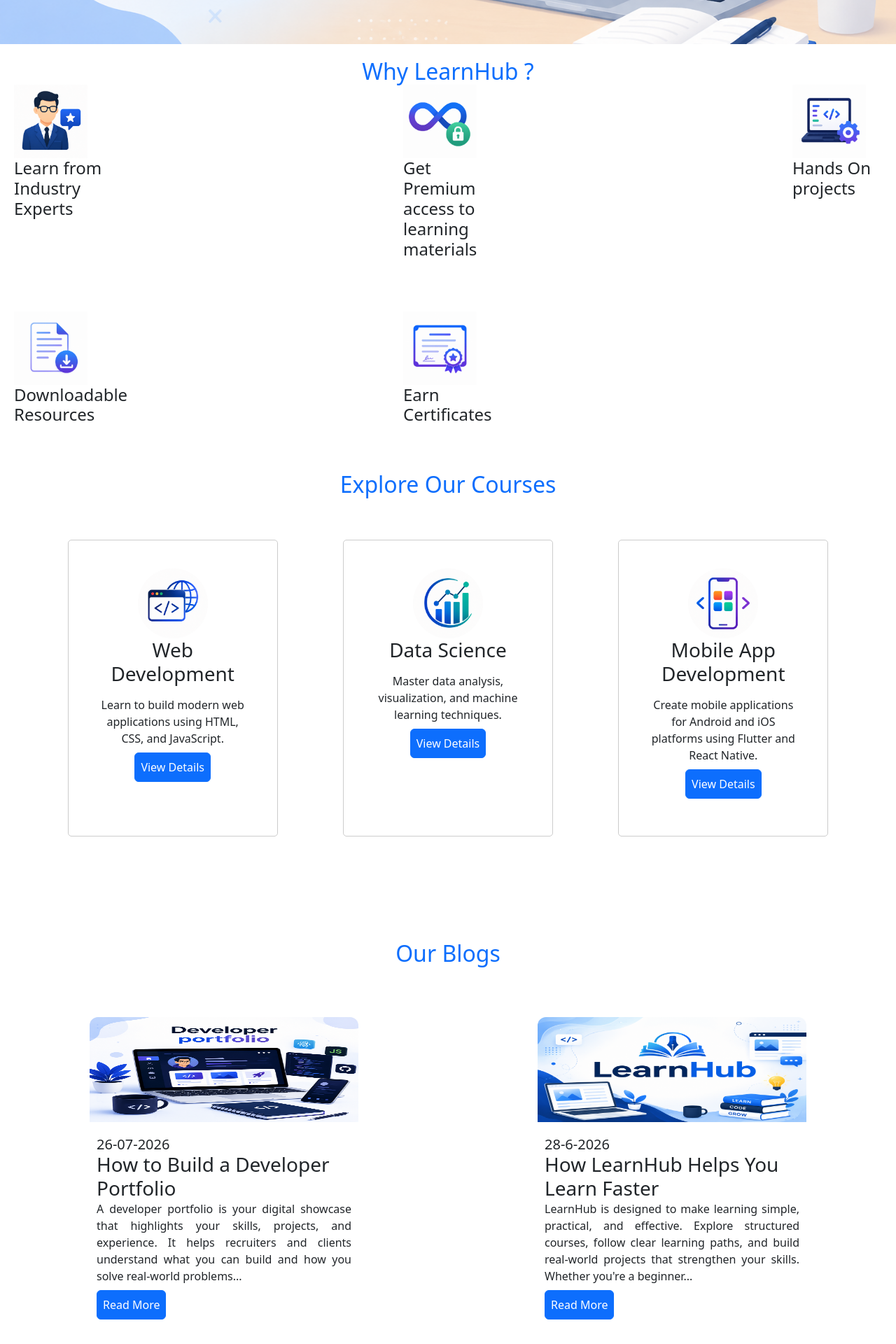
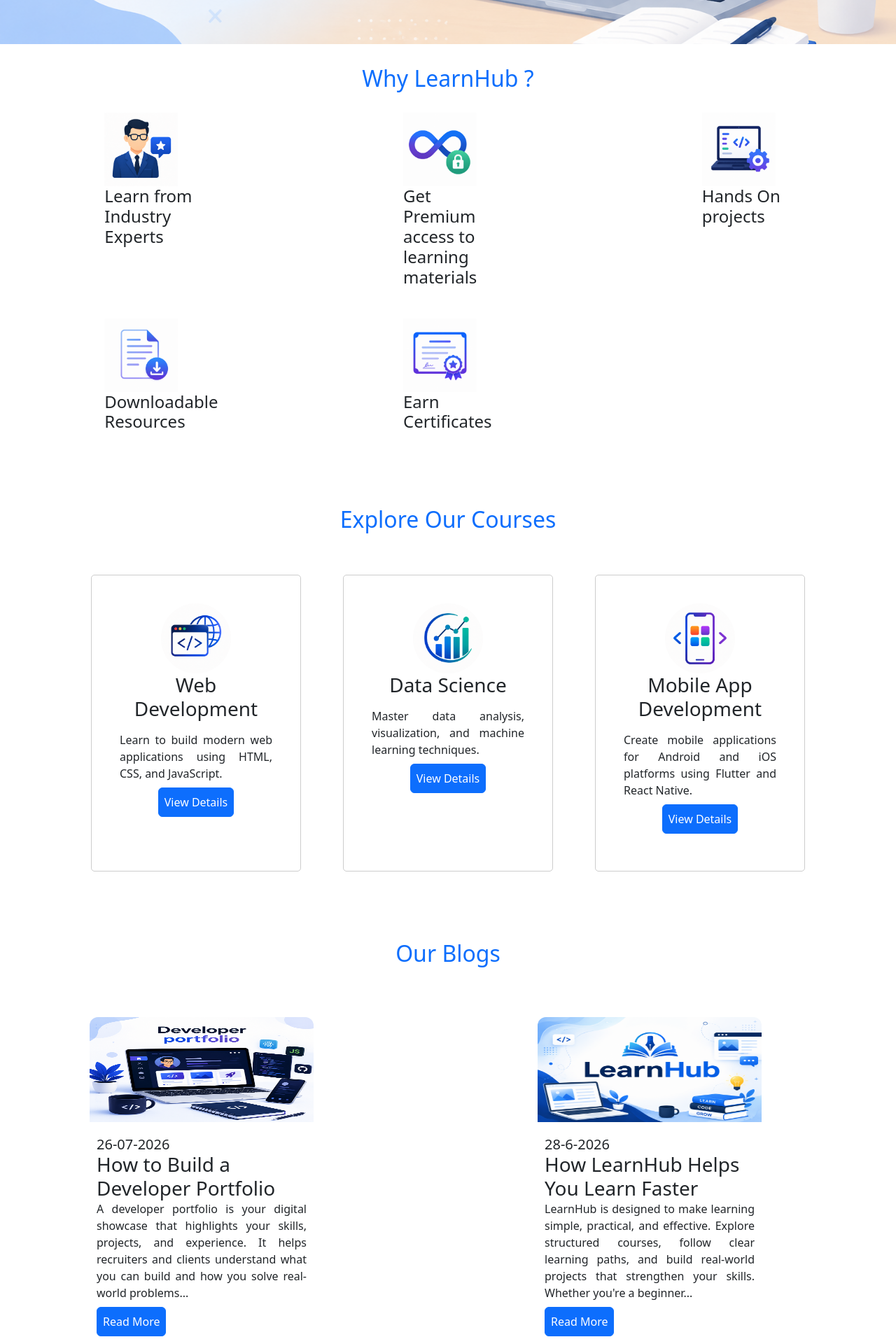
Before and after one commit to Ayushman594/LearnHub, a React (Vite) app: page / in a window 1280 px wide. Shown: the part 800-2720 px from the top of the page at 70% size. Built offline with nearby package versions, Linux system fonts and the light colour scheme.

Commit message:
Updated homepage

```diff
--- a/src/App.css
+++ b/src/App.css
@@ -14,8 +14,9 @@
     display:grid;
     height:70vh;
     grid-template-columns: 10vw 10vw 10vw;
-    justify-content:space-between;
-    padding-top: 20px;
+    justify-content:space-around;
+    padding-top: 30px !important;
+    padding-bottom:30px !important;
 }
 .title{
     padding-top: 55px !important;
@@ -43,12 +44,19 @@
     margin-right:25px !important;
 }
 .courses-section{
-    padding:50px !important;
+    padding:100px !important;
     height:90vh;
+    margin-top:20px;
     text-align:center;
 }
 .courses-container{
     margin-top:60px !important;
+}
+.Newsletter{
+    padding:25px !important;
+    padding-bottom:25vh !important;
+    height:25vh;
+    background-color: rgb(231, 229, 229);
 }
 .course-card{
     width:300px;
@@ -72,7 +80,7 @@
     grid-template-columns: 30vw 30vw;
 }
 .Blog-card{
-    width:30vw;
+    width:25vw;
     border-radius: 12px;
     height:fit-content;
     padding-bottom: 20px !important;
@@ -81,7 +89,7 @@
     padding-left: 10px !important;
     padding-right: 10px !important;
 }
-.Blog-card p{
+p{
     text-align: justify;
 }
 .Blog-card h5{
@@ -107,11 +115,18 @@
 }
 .whyLearnhub{
    height:70vh;
-   padding:20px !important;
+   padding-top:30px !important;
 }
 .Blog-container{
     height:140vh;
 }
 .Our-Blogs{
     height:150vh;
+    padding-bottom: 170vh !important;
 }
+
+footer{
+    height:50vh;
+    background-color: black;
+    padding:20px !important;
+}
--- a/src/Pages/Homepage.jsx
+++ b/src/Pages/Homepage.jsx
@@ -65,6 +65,19 @@
               }
            </div>
         </section>
+        <section className="Newsletter">
+           <h3 className="fs-2 text-primary"> Newsletter</h3>
+          <p className="pb-2 pt-2">Get latest updates of LearnHub</p>
+          <input type="email" className="rounded p-2 d-inline form-control w-25" placeholder='Enter your Email' />
+          <button className="btn btn-primary p-2 ms-1">Submit</button>
+        </section>
+
+        <footer>
+          <div>
+            <h3 className="text-primary">LearnHub</h3>
+            <p className="text-light mt-1 w-25">LearnHub is an online learning platform which offers various courses for Students.</p>
+          </div>
+        </footer>
     </>
   )
 }
```
